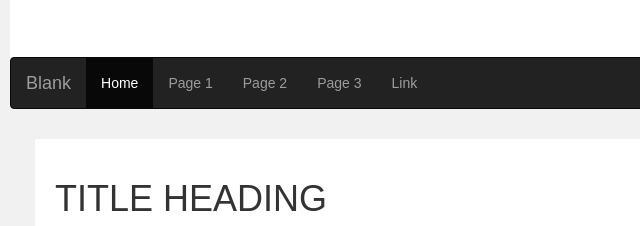
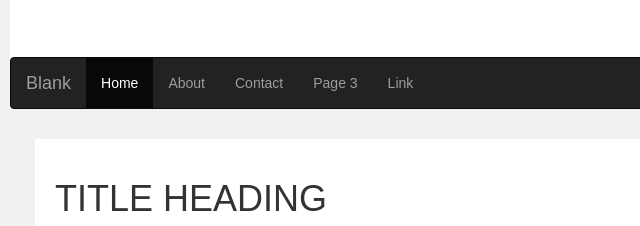
Before and after one commit to rggiles/bootstrap, a plain HTML site: page index.html in a window 1280 px wide. Shown: the part 138-364 px from the top of the page, 0-640 px from the left. Drawn offline with nearby package versions, Linux system fonts and the light colour scheme.

Commit message:
first commit

```diff
--- a/index.html
+++ b/index.html
@@ -24,10 +24,10 @@
                         <a href="#">Home</a>
                     </li>
                     <li>
-                        <a href="#">Page 1</a>
+                        <a href="#">About</a>
                     </li>
                     <li>
-                        <a href="#">Page 2</a>
+                        <a href="#">Contact</a>
                     </li>
                     <li>
                         <a href="#">Page 3</a>
```
Also changed, not shown: assets/about.html (deleted).
